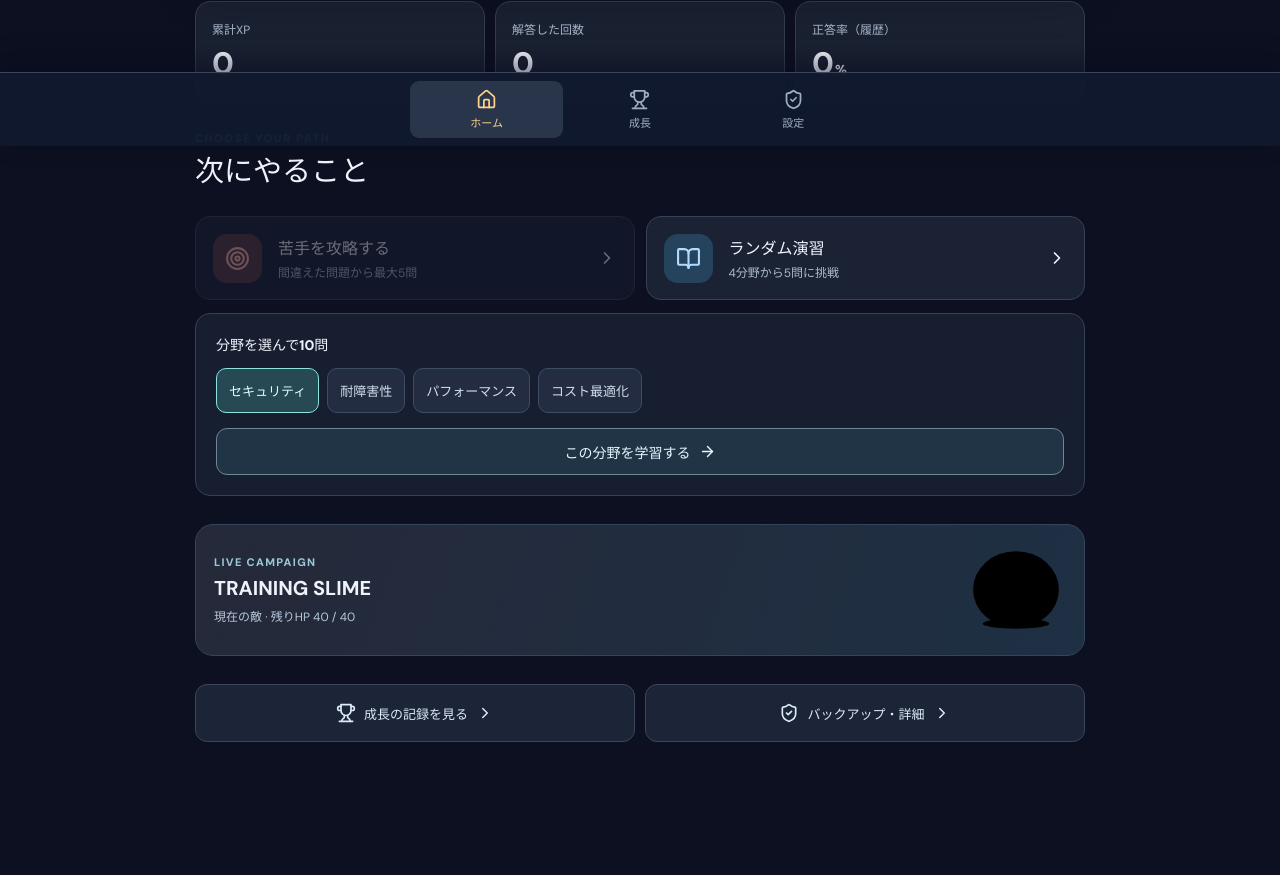
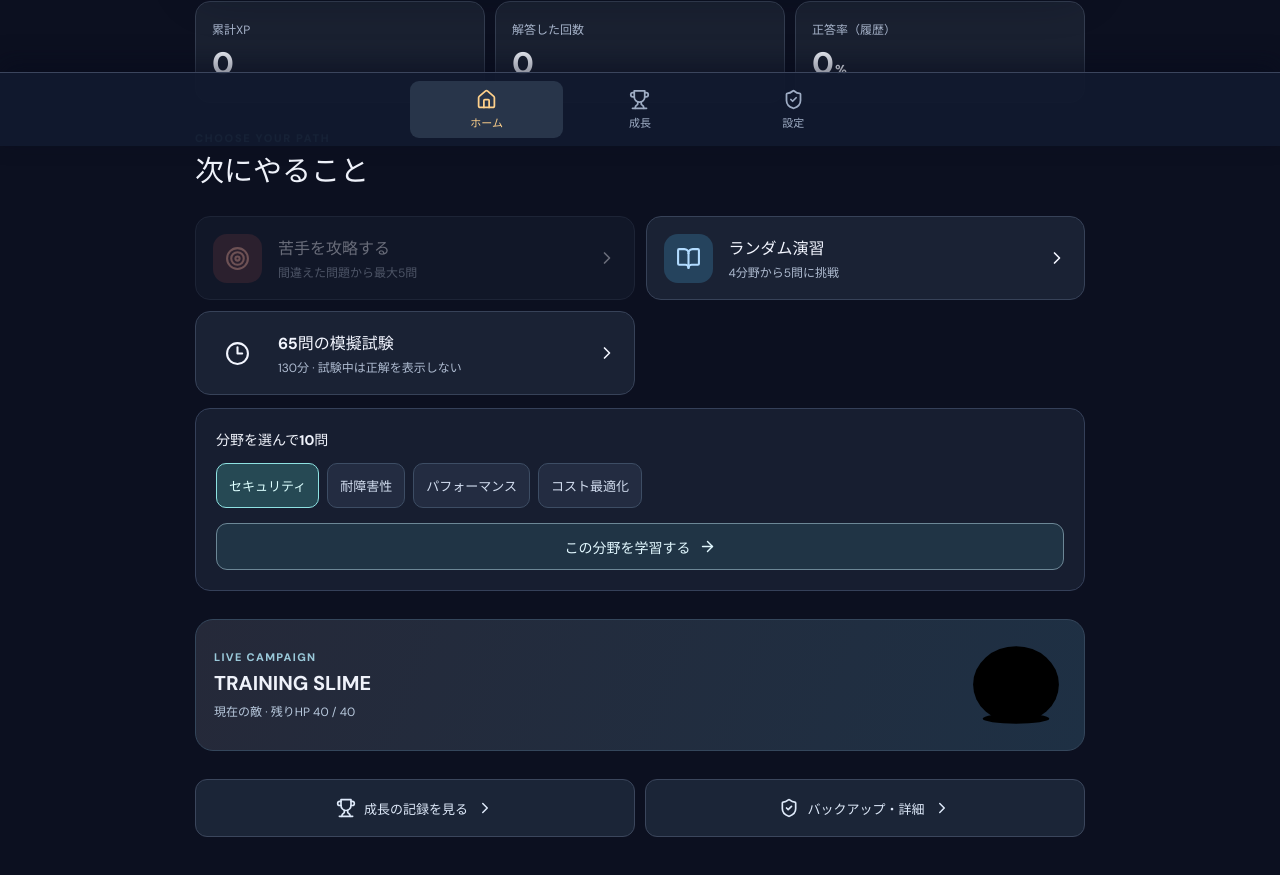
Before and after one commit to c-a-p-engineer/certification-study, a React (Vite) app: page / in a window 1280 px wide. Shown: the part 654-1529 px from the top of the page. Built offline with nearby package versions, Linux system fonts and the light colour scheme.

Commit message:
feat: expose timed 65-question mock exam as explicit third study path

```diff
--- a/src/reborn/RebornApp.tsx
+++ b/src/reborn/RebornApp.tsx
@@ -143,7 +143,7 @@ export default function RebornApp(){
    {screen==='home'&&<div className="rb-page">
     <section className="rb-welcome"><div className="rb-eyebrow"><span className="rb-dot"/> YOUR NEXT MISSION</div><h1>今日も、<br/><em>ひとつ強くなる。</em></h1><p>問題を解いて、理由を理解する。続きはまた明日でも大丈夫。</p><div className="rb-primary-card"><div className="rb-primary-label"><Clock3 size={17}/> まずは5問 · 約5分</div><h2>今日のクエスト</h2><p>{recallDueText}。{daily.questions.length}問を順に攻略します。</p><div className="rb-quest-metrics"><span><strong>{daily.eligibleDue}</strong> 復習期限</span><span><strong>{progress.mistakes.length}</strong> 苦手</span><span><strong>{QUESTIONS.length}</strong> 総問題</span></div><button className="rb-start" onClick={()=>start('daily')} disabled={!canWrite||daily.questions.length===0}>学習を始める <ArrowRight size={20}/></button></div></section>
     <section className="rb-summary" aria-label="現在の進捗"><div><span>累計XP</span><strong>{fmt(progress.xp)}</strong></div><div><span>解答した回数</span><strong>{fmt(progress.answered)}</strong></div><div><span>正答率（履歴）</span><strong>{sessionPercent(progress.correct,progress.answered)}<small>%</small></strong></div></section>
-    <section className="rb-modes"><div className="rb-section-heading"><span>CHOOSE YOUR PATH</span><h2>次にやること</h2></div><button className="rb-mode" disabled={!canWrite||progress.mistakes.length===0} onClick={()=>start('weak')}><span className="rb-mode-icon coral"><Target size={25}/></span><span><strong>苦手を攻略する</strong><small>間違えた問題から最大5問</small></span><ChevronRight size={20}/></button><button className="rb-mode" disabled={!canWrite} onClick={()=>start('mix')}><span className="rb-mode-icon blue"><BookOpen size={25}/></span><span><strong>ランダム演習</strong><small>4分野から5問に挑戦</small></span><ChevronRight size={20}/></button><div className="rb-domain-block"><div className="rb-domain-label">分野を選んで10問</div><div className="rb-domains">{DOMAINS.map(d=><button key={d} className={domain===d?'is-active':''} aria-pressed={domain===d} onClick={()=>setDomain(d)}>{d}</button>)}</div><button className="rb-secondary" onClick={()=>start('domain',domain)} disabled={!canWrite}>この分野を学習する <ArrowRight size={17}/></button></div></section>
+    <section className="rb-modes"><div className="rb-section-heading"><span>CHOOSE YOUR PATH</span><h2>次にやること</h2></div><button className="rb-mode" disabled={!canWrite||progress.mistakes.length===0} onClick={()=>start('weak')}><span className="rb-mode-icon coral"><Target size={25}/></span><span><strong>苦手を攻略する</strong><small>間違えた問題から最大5問</small></span><ChevronRight size={20}/></button><button className="rb-mode" disabled={!canWrite} onClick={()=>start('mix')}><span className="rb-mode-icon blue"><BookOpen size={25}/></span><span><strong>ランダム演習</strong><small>4分野から5問に挑戦</small></span><ChevronRight size={20}/></button><button className="rb-mode" disabled={!canWrite} onClick={()=>start('exam')}><span className="rb-mode-icon amber"><Clock3 size={25}/></span><span><strong>65問の模擬試験</strong><small>130分 · 試験中は正解を表示しない</small></span><ChevronRight size={20}/></button><div className="rb-domain-block"><div className="rb-domain-label">分野を選んで10問</div><div className="rb-domains">{DOMAINS.map(d=><button key={d} className={domain===d?'is-active':''} aria-pressed={domain===d} onClick={()=>setDomain(d)}>{d}</button>)}</div><button className="rb-secondary" onClick={()=>start('domain',domain)} disabled={!canWrite}>この分野を学習する <ArrowRight size={17}/></button></div></section>
     <section className="rb-enemy-card"><div><small>LIVE CAMPAIGN</small><strong>{enemyData.name}</strong><p>現在の敵 · 残りHP {enemy.hp} / {enemyCap}</p></div><div className="rb-enemy-picture"><MonsterArt id={enemyData.id} hpRatio={enemyCap?enemy.hp/enemyCap:0} small/></div></section>
     <section className="rb-bottom-actions"><button onClick={()=>nav('insights')}><Trophy size={20}/> 成長の記録を見る <ChevronRight size={18}/></button><button onClick={()=>nav('settings')}><ShieldCheck size={20}/> バックアップ・詳細 <ChevronRight size={18}/></button></section>
    </div>}
```
